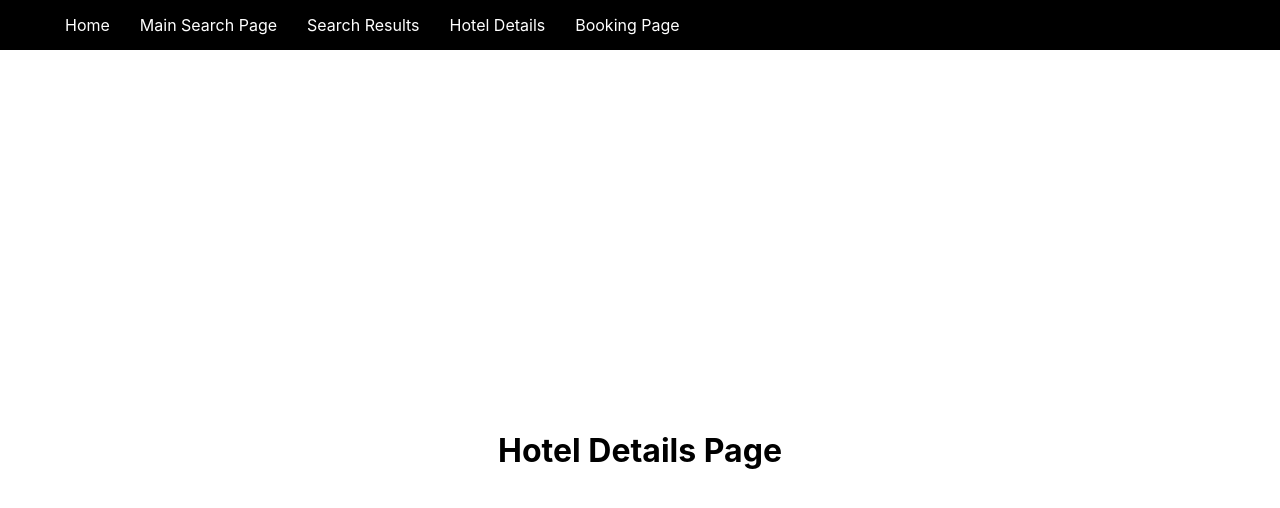
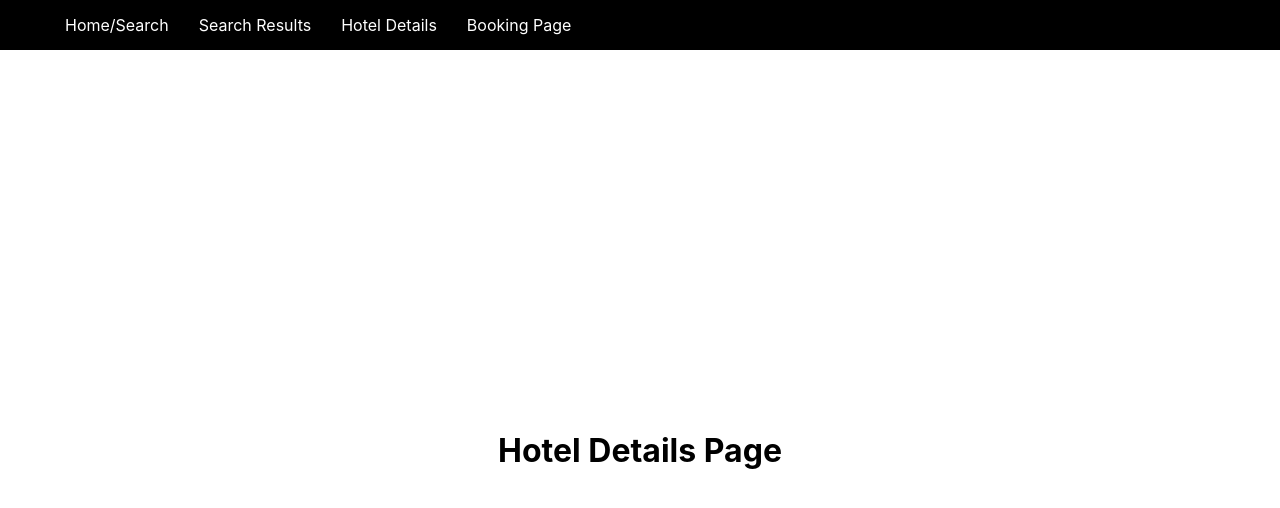
Before and after one commit to issacj-17/SUTD_ESC_2022_Hotel-Booking, a Next.js app in the folder hotel-booking-app/: page /hotelDetails in a window 1280 px wide. Shown: the top 508 px of the page. Built offline with nearby package versions, Linux system fonts and the light colour scheme.

Commit message:
Small Adjustment and Bug fix
Adjusted hotelDetails page to prepare for nested routing and fixed a small bug with the base file

```diff
--- a/hotel-booking-app/components/Nav.js
+++ b/hotel-booking-app/components/Nav.js
@@ -8,10 +8,7 @@ const Nav = () => {
     <nav className={navStyle.nav}>
         <ul>
             <li>
-                <Link href='/'>Home</Link>
-            </li>
-            <li>
-                <Link href='/searchMain'>Main Search Page</Link>
+                <Link href='/'>Home/Search</Link>
             </li>
             <li>
                 <Link href='/searchResults'>Search Results</Link>
--- a/hotel-booking-app/pages/hotelDetails.js
+++ /dev/null
@@ -1,14 +0,0 @@
-import Head from 'next/head'
-
-const hotelDetails = () => {
-  return (
-    <div>
-        <Head>
-            <title>Hotel Details</title>
-        </Head>
-        <h1>Hotel Details Page</h1>
-    </div>
-  )
-}
-
-export default hotelDetails
--- /dev/null
+++ b/hotel-booking-app/pages/hotelDetails/index.js
@@ -0,0 +1,22 @@
+import Head from 'next/head'
+
+//Nested routes, just name ur folder as the routename that you would like,
+// In this case, it would be localhost:3000/hotelDetails, then index.js in this folder would be the js script called at ../hotelDetails/
+// Any other routes in this folder forexample option1.js would be the route for ../hotelDetails/option1
+// Dynamic routing => [optionnumber].js where optionnumber is the var name which can be retreived using a next.js lib called router,
+//You can retrieve using option = router.query.optionnumber, then display this string anywhere
+//Next.js will look for any specific pages before looking at the dynamic pages, so if u have option1 and [optionnumber] and u route to ../hotelDetails/option1,
+//option1.js will be displayed instead of the dynamic page.
+
+const hotelDetails = () => {
+  return (
+    <div>
+        <Head>
+            <title>Hotel Details</title>
+        </Head>
+        <h1>Hotel Details Page</h1>
+    </div>
+  )
+}
+
+export default hotelDetails
--- a/hotel-booking-app/pages/index.js
+++ b/hotel-booking-app/pages/index.js
@@ -1,17 +1,17 @@
 import Head from 'next/head'
-import styles from '../styles/Home.module.css'
+import styles from '../styles/Layout.module.css'
 //<Head> Tag is for the text u see in ur tab or for description of your page, can contain metadata for search engine as well
 //Main point, is for developers to see, not users
 export default function Home() {
   return (
     <div className={styles.container}>
       <Head>
-        <title>Create Next App</title>
+        <title>Search for hotel</title>
         <meta name="description" content="Generated by create next app" />
         <link rel="icon" href="/favicon.ico" />
       </Head>
 
-      <h1>Home Page</h1>
+        <h1>Main Search Page, implement search bar and search feature here...</h1>
     </div>
   )
 }
```
Also changed, not shown: hotel-booking-app/pages/searchMain.js (deleted, +0 -14 lines).
